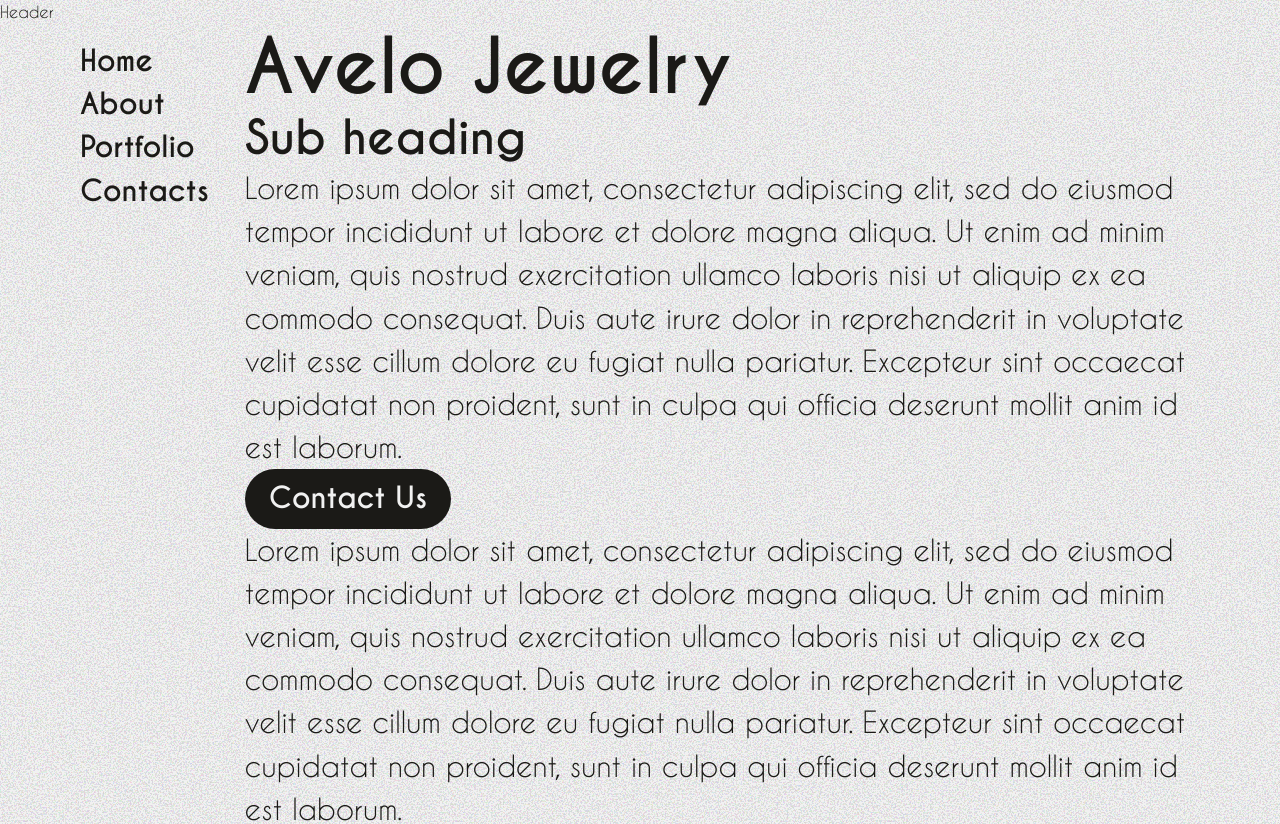
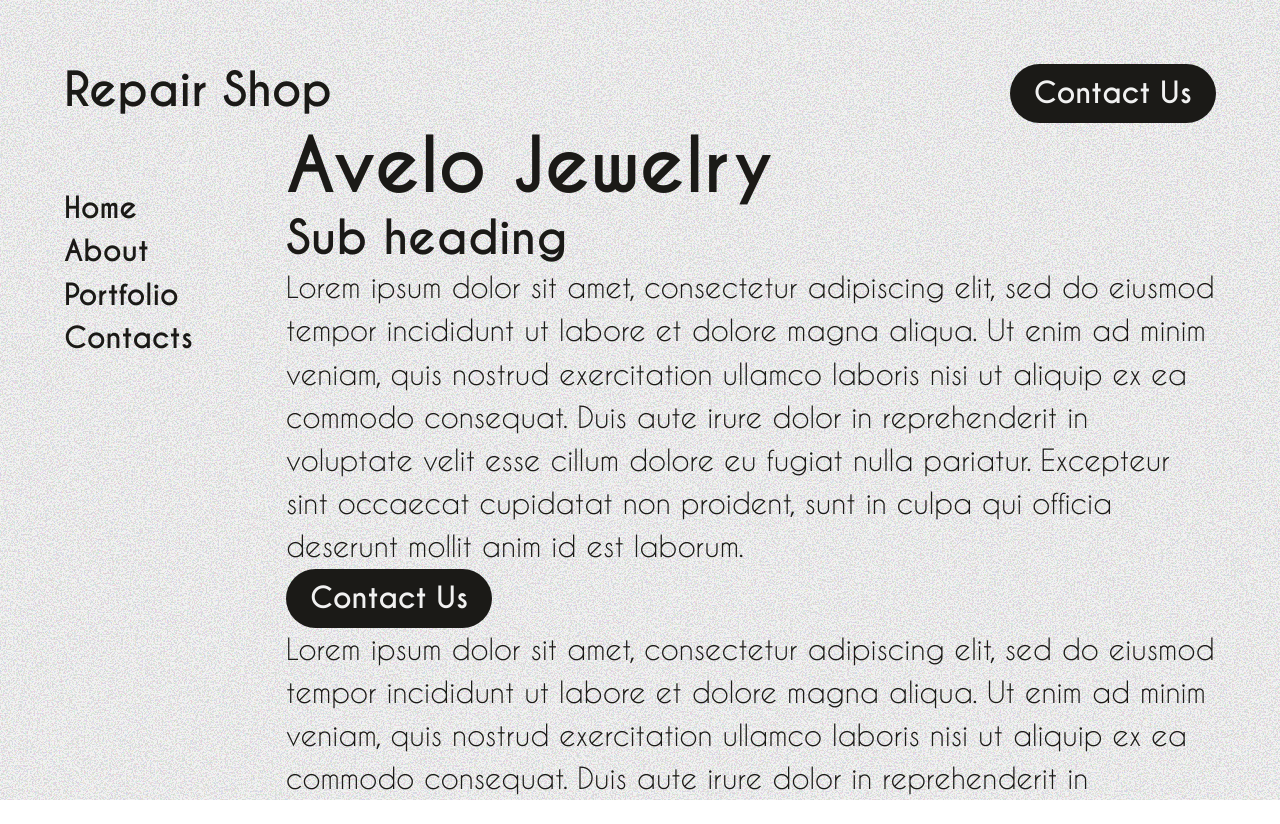
Before and after one commit to ziikuu/Avelo-Jewelry-Portfolio-Website, a Next.js app: page / in a window 1280 px wide. After the commit the page ends 800 px from the top, so only its background shows below. Built offline with nearby package versions, Linux system fonts and the light colour scheme.

Commit message:
update layout.tsx, page.tsx, Header.tsx and Sidebar.tsx: fixed the scroll behavior of the layout.

```diff
--- a/app/layout.tsx
+++ b/app/layout.tsx
@@ -51,11 +51,11 @@ export default function RootLayout({
   return (
     <html lang="en">
       <body className={`${caviarDreams.variable} ${poppins.variable} background-texture text-foreground antialiased`}>
-        <main className="font-caviar font-extralights mx-auto max-w-[1440px]">
+        <main className="flex flex-col max-h-screen font-caviar font-extralights mx-auto max-w-[1440px]">
           <Header />
-          <div id="webContent-container" className="responsive-margin flex">
+          <div id="webContent-container" className="responsive-margin flex h-full overflow-y-auto">
             <Sidebar />
-            <div id="mainContent-container" className="overflow-y-auto flex-1">
+            <div id="mainContent-container" className="overflow-y-auto flex-1 h-full">
               {children}
             </div>
           </div>
--- a/app/page.tsx
+++ b/app/page.tsx
@@ -3,7 +3,7 @@ import { Button } from "@/components/ui";
 
 export default function Home() {
   return (
-    <div className="h-dvh">
+    <div className="h-full">
       <h1>Avelo Jewelry</h1>
       <h2>Sub heading</h2>
       <p>Lorem ipsum dolor sit amet, consectetur adipiscing elit, sed do eiusmod tempor incididunt ut labore et dolore magna aliqua. Ut enim ad minim veniam, quis nostrud exercitation ullamco laboris nisi ut aliquip ex ea commodo consequat. Duis aute irure dolor in reprehenderit in voluptate velit esse cillum dolore eu fugiat nulla pariatur. Excepteur sint occaecat cupidatat non proident, sunt in culpa qui officia deserunt mollit anim id est laborum.</p>
--- a/components/layout/Header.tsx
+++ b/components/layout/Header.tsx
@@ -1,8 +1,12 @@
 import React from 'react'
+import { Button } from '../ui'
 
 const Header = () => {
   return (
-    <div>Header</div>
+    <header className='responsive-margin mt-16 top-4 sticky flex'>
+      <h2 className='mr-auto'>Repair Shop</h2>
+      <Button />
+    </header>
   )
 }
 
--- a/components/layout/Sidebar.tsx
+++ b/components/layout/Sidebar.tsx
@@ -3,9 +3,9 @@ import React from 'react'
 
 const Sidebar = () => {
   return (
-    <aside className='max-md:hidden font-black mr-5 h-dvh w-14.03% max-w-[202px] sticky top-0 p-4'>
-        <nav>
-            <ul>
+    <aside className='sticky top-0 left-0 max-md:hidden font-black mr-5 h-full w-[20%] max-w-[202px] pt-16'>
+        <nav className=''>
+            <ul className=''>
                 <li><Link href='#Home'><p className=''>Home</p></Link></li>
                 <li><Link href='#About'><p className=''>About</p></Link></li>
                 <li><Link href='#Portfolio'><p className=''>Portfolio</p></Link></li>
```
